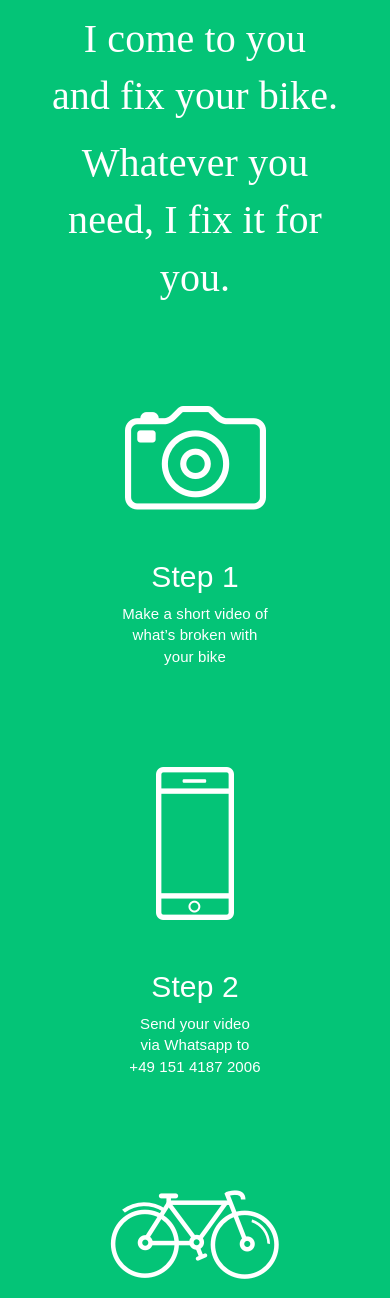
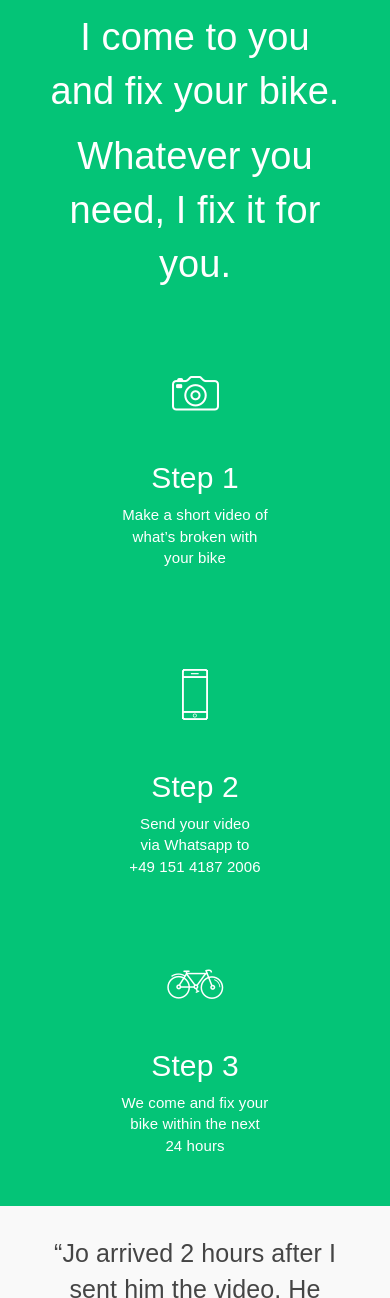
Before and after one commit to artemlaptev63/bike-meister, a plain HTML site: page index.html in a window 390 px wide. Shown: the part 140-1438 px from the top of the page. Drawn offline with nearby package versions, Linux system fonts and the light colour scheme.

Commit message:
Minor changes in style.

```diff
--- a/index.html
+++ b/index.html
@@ -24,21 +24,27 @@
 		</div>
 		<div class="row" id="icons">
 			<div class="col-lg-4 col-md-4 col-sm-4">
-				<p><img src="assets/icon-step-1@3x.png" alt="icon-step-1.png" id="photo"></p>
+				<p class="visible-xs"><img src="assets/icon-step-1.png" alt="icon-step-1.png" id="photo"></p>
+				<p class="visible-sm"><img src="assets/icon-step-1@2x.png" alt="icon-step-1.png" id="photo"></p>
+				<p class="visible-md visible-lg"><img src="assets/icon-step-1@3x.png" alt="icon-step-1.png" id="photo"></p>
 				<h2>Step 1</h2>
 				<p>Make a short video of<br>
 				   what’s broken with<br>
 				   your bike</p>
 			</div>
 			<div class="col-lg-4 col-md-4 col-sm-4">
-				<p><img src="assets/icon-step-2@3x.png" alt="icon-step-2.png" id="phone"></p>
+				<p class="visible-xs"><img src="assets/icon-step-2.png" alt="icon-step-2.png" id="phone"></p>
+				<p class="visible-sm"><img src="assets/icon-step-2@2x.png" alt="icon-step-2.png" id="phone"></p>
+				<p class="visible-md visible-lg"><img src="assets/icon-step-2@3x.png" alt="icon-step-2.png" id="phone"></p>
 				<h2>Step 2</h2>
 				<p>Send your video<br>
 				   via Whatsapp to<br>
 				   +49 151 4187 2006</p>
 			</div>
 			<div class="col-lg-4 col-md-4 col-sm-4">
-				<p><img src="assets/icon-step-3@3x.png" alt="icon-step-3.png" id="bike"></p>
+				<p class="visible-xs"><img src="assets/icon-step-3.png" alt="icon-step-3.png" id="bike"></p>
+				<p class="visible-sm"><img src="assets/icon-step-3@2x.png" alt="icon-step-3.png" id="bike"></p>
+				<p class="visible-md visible-lg"><img src="assets/icon-step-3@3x.png" alt="icon-step-3.png" id="bike"></p>
 				<h2>Step 3</h2>
 				<p>We come and fix your<br>
 				   bike within the next<br>
@@ -52,14 +58,19 @@
 				<p class="text-center">“Jo arrived 2 hours after I sent him the video. He was very<br class="hidden-xs"> friendly and fixed my bike within 20 minutes.”</p>
 			</div>
 		</div>
-		<div class="row hidden-xs" id="name">
+		<div class="row visible-md visible-lg" id="name">
 			<div class="col-lg-12">
 				<p><img src="assets/image@3x.png" alt="image.png">Daniel Lohse, Berlin</p>
 			</div>
 		</div>
+		<div class="row visible-sm" id="name">
+			<div class="col-lg-12">
+				<p><img src="assets/image@2x.png" alt="image.png">Daniel Lohse, Berlin</p>
+			</div>
+		</div>
 		<div class="row visible-xs" id="name">
 			<div class="col-xs-12">
-				<p><img src="assets/image@3x.png" alt="image.png"></p>
+				<p><img src="assets/image@2x.png" alt="image.png"></p>
 			</div>
 			<div class="col-xs-12">
 				<p>Daniel Lohse, Berlin</p>
--- a/main.css
+++ b/main.css
@@ -33,8 +33,8 @@ p#p_second {
     text-align: right;
 }
 p#p_third, p#p_fourth {
-    font-family: ".SFNSDisplay";
-    font-size: 40px;
+
+    font-size: 38px;
     letter-spacing: 0.1px;
     font-weight: 100;
 }
@@ -61,7 +61,7 @@ img#photo {
 img#bike {
     margin-top: 62px;
 }
-div.container-fluid:nth-child(2) p, div.container-fluid:nth-child(2) span {
+div.container-fluid:nth-child(2) p {
     color: #454545;
 }
 div.container-fluid:nth-child(2) div.col-lg-12 p {
@@ -78,6 +78,14 @@ div#name p {
 div#name img {
     margin-right: 10px;
 }
+@media screen and (max-width: 991px) {
+    img#photo {
+        margin-top: 35px;
+    }
+    img#bike {
+        margin-top: 42px;
+    }
+}
 @media screen and (max-width: 767px) {
     p#p_first, p#p_second, p#p_third, p#p_fourth, div#name p  {
         text-align: center;
```
